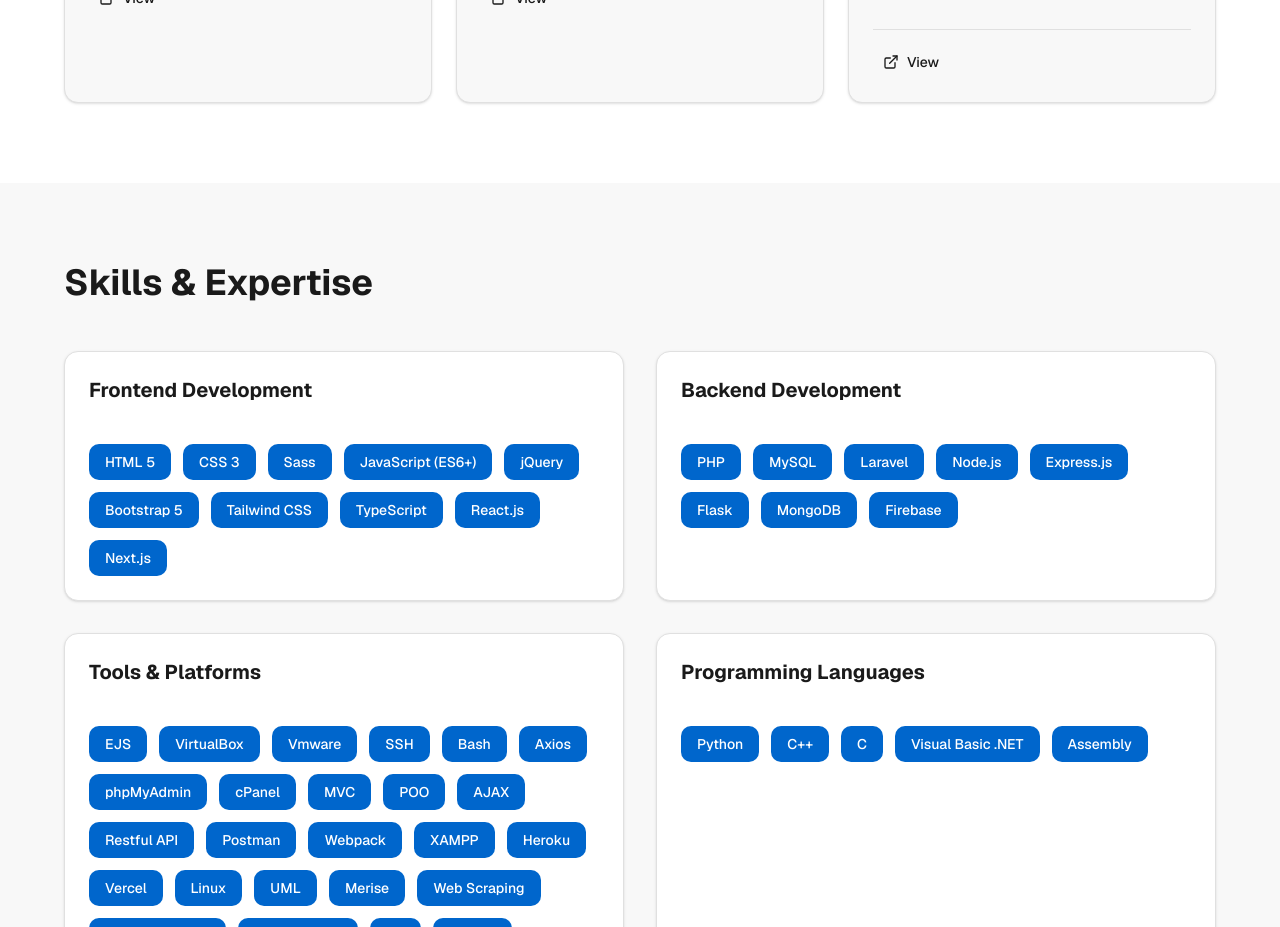
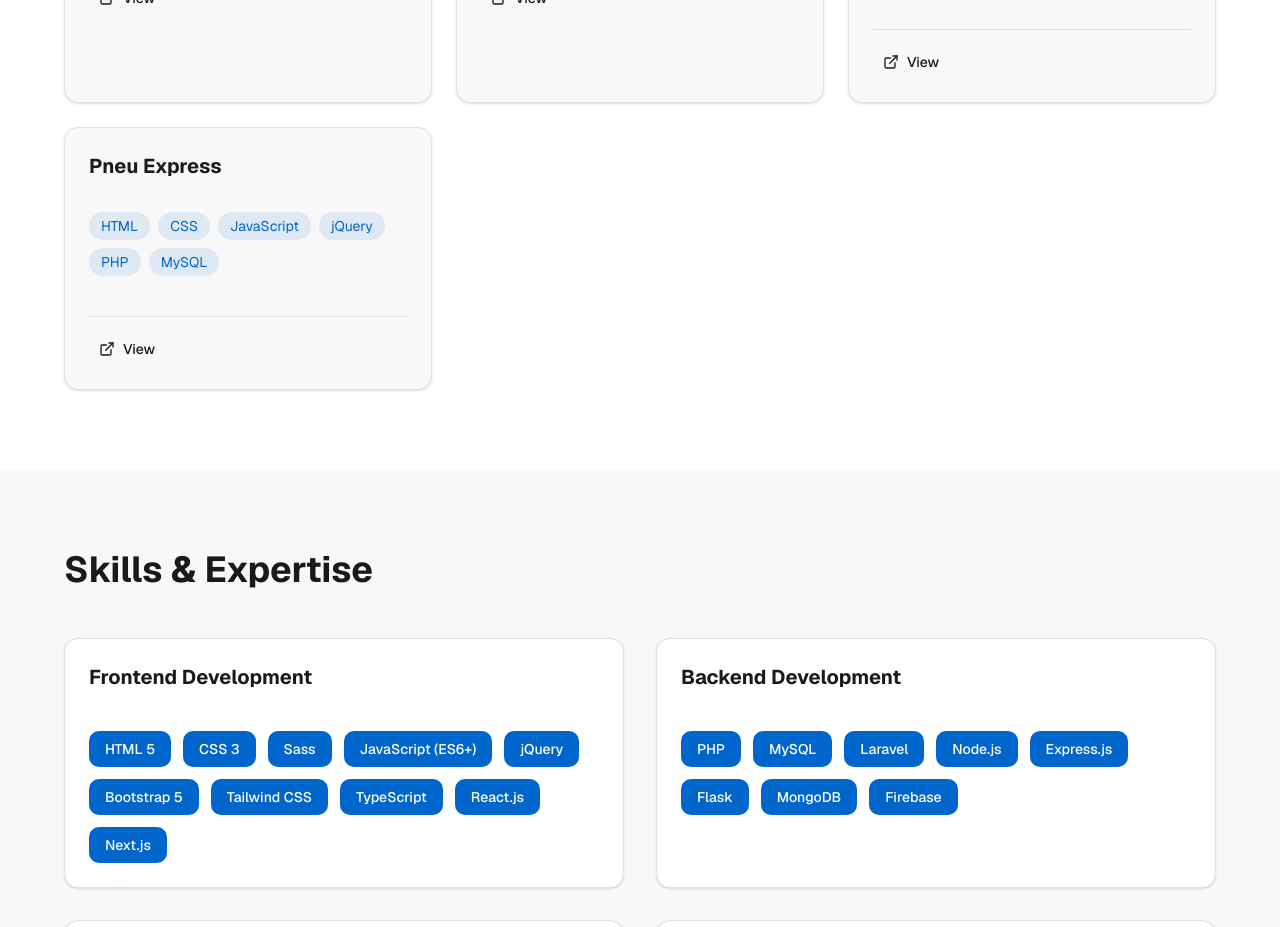
Before and after one commit to codercoder61/knoudev, a Next.js app: page / in a window 1280 px wide. Shown: the part 2200-3127 px from the top of the page. Built offline with nearby package versions, Linux system fonts and the light colour scheme.

Commit message:
Add new project 'Pneu Express' to projects list

```diff
--- a/components/projects.tsx
+++ b/components/projects.tsx
@@ -95,6 +95,14 @@ const projects = [
     tags: ['HTML','CSS','JavaScript','jQuery','PHP','MySQL'],
     link: 'https://safetybrigade.free.nf/menu.php',
   },
+  {
+    id: 15,
+    title: 'Pneu Express',
+    description:
+      'Site de vente de pneus',
+    tags: ['HTML','CSS','JavaScript','jQuery','PHP','MySQL'],
+    link: 'https://pneuexpress.online/',
+  },
 
 ]
 
```
